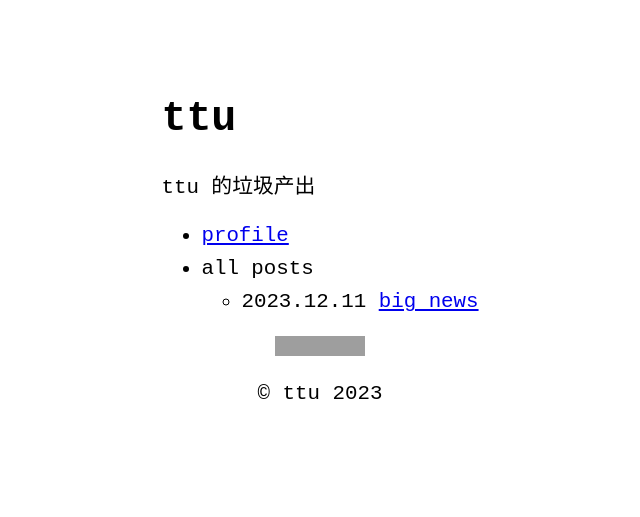
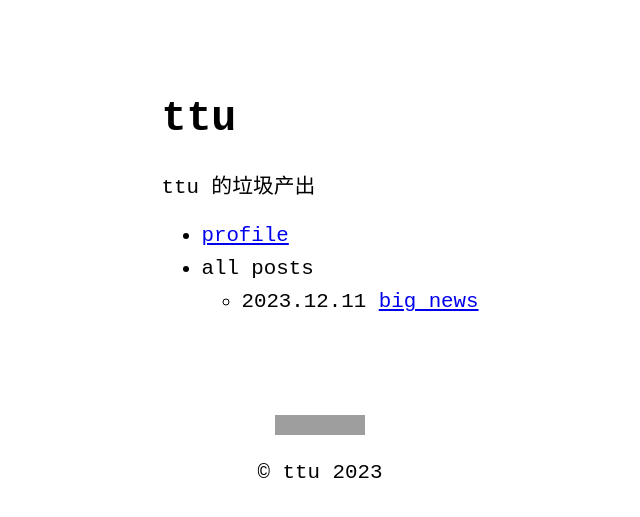
Before and after one commit to tt-u/tt-u.github.io, a Jekyll site: the page built from index.md, in a window 1280 px wide. Shown: the top 517 px of the page, without its empty margins (320-960 px from the left). Built offline with Jekyll 4.4.1, drawn with Linux system fonts in a browser that asks for light colours; grey boxes are pictures that could not be loaded.

Commit message:
Update default.html

```diff
--- a/_layouts/default.html
+++ b/_layouts/default.html
@@ -5,7 +5,7 @@
     <main class="page-content" aria-label="Content">
       <div class="w">
         {{ content }}
-        <a href="https://hits.seeyoufarm.com"><img src="https://hits.seeyoufarm.com/api/count/incr/badge.svg?url=https%3A%2F%2Ftt-u.github.io&count_bg=%233D59C8&title_bg=%23555555&icon=&icon_color=%23E7E7E7&title=ttu&edge_flat=false"/></a>      </div>
+        <a style="margin-top:100px; display: block;" href="https://hits.seeyoufarm.com"><img src="https://hits.seeyoufarm.com/api/count/incr/badge.svg?url=https%3A%2F%2Ftt-u.github.io&count_bg=%233D59C8&title_bg=%23555555&icon=&icon_color=%23E7E7E7&title=ttu&edge_flat=false"/></a>      </div>
         <p style="text-align: center; margin-top: -40px; padding-bottom: 40px;">© ttu 2023</p>
 
     </main>
```
